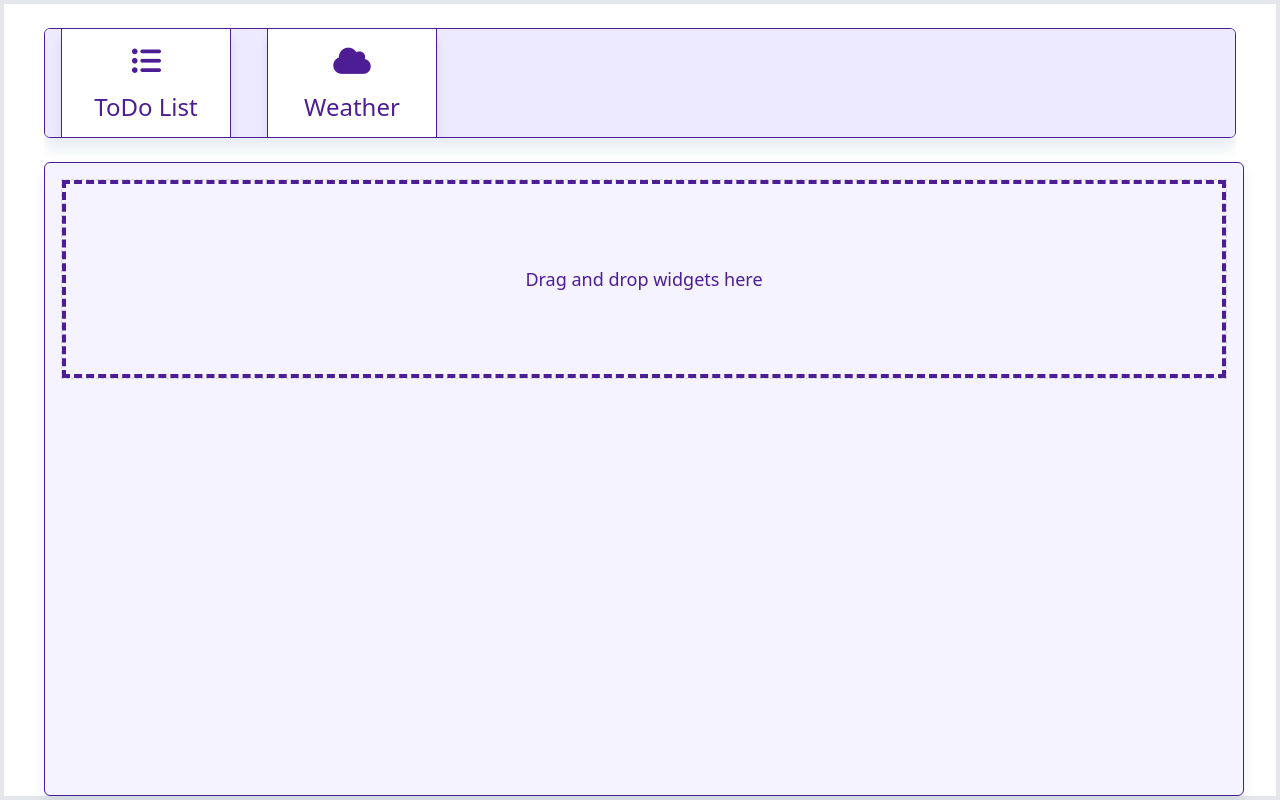
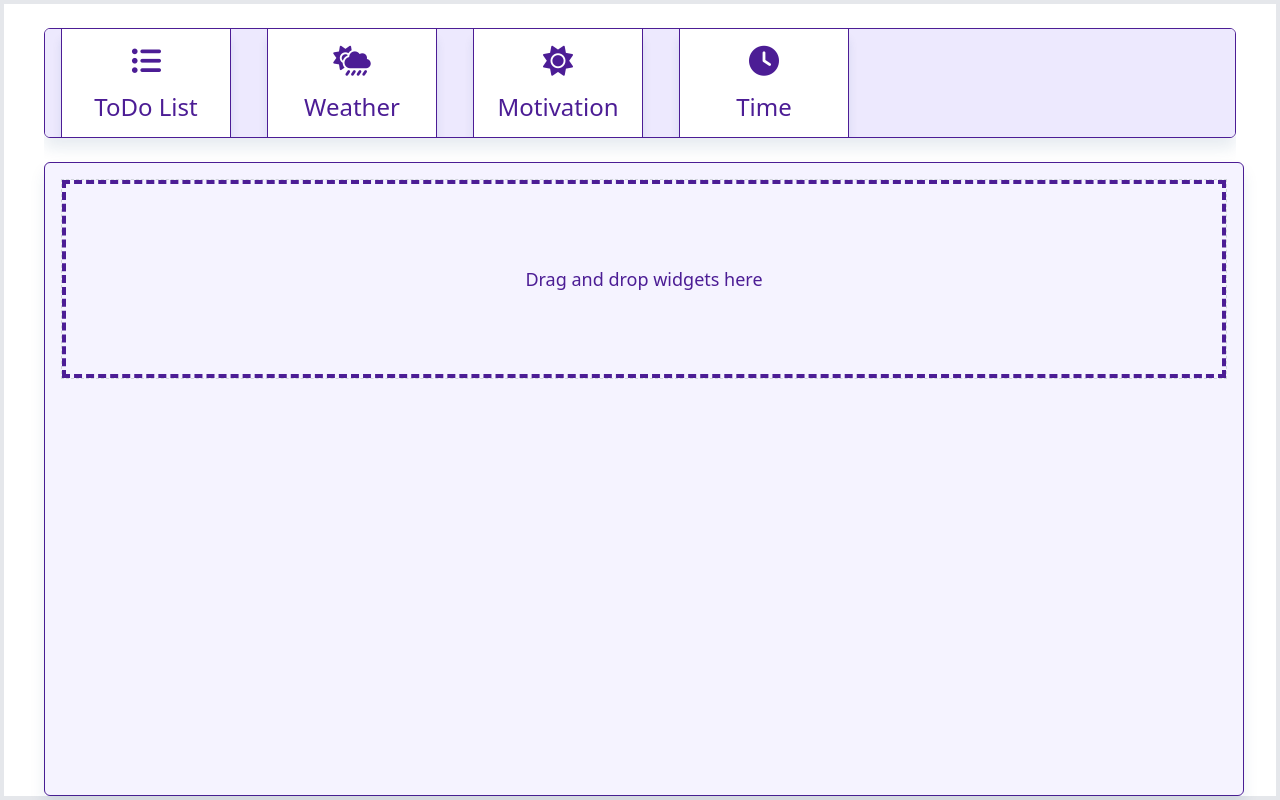
Before and after one commit to busefilizler/widgetDashboardForVue, a Vue app: page / in a window 1280 px wide. Built offline with nearby package versions, Linux system fonts and the light colour scheme.

Commit message:
refactor: Add MotivationWidget and TimeWidget components

```diff
--- a/components.d.ts
+++ b/components.d.ts
@@ -11,7 +11,10 @@ declare module 'vue' {
     ElButton: typeof import('element-plus/es')['ElButton']
     ElTooltip: typeof import('element-plus/es')['ElTooltip']
     LeftArea: typeof import('./src/components/areas/LeftArea.vue')['default']
+    MotivationWidget: typeof import('./src/components/widgets/MotivationWidget.vue')['default']
+    PlaceholderWidget: typeof import('./src/components/widgets/PlaceholderWidget.vue')['default']
     RightArea: typeof import('./src/components/areas/RightArea.vue')['default']
+    TimeWidget: typeof import('./src/components/widgets/TimeWidget.vue')['default']
     TodoWidget: typeof import('./src/components/widgets/TodoWidget.vue')['default']
     WeatherWidget: typeof import('./src/components/widgets/WeatherWidget.vue')['default']
     WidgetArea: typeof import('./src/components/areas/WidgetArea.vue')['default']
--- a/src/components/areas/DashboardArea.vue
+++ b/src/components/areas/DashboardArea.vue
@@ -33,10 +33,13 @@ import { storeToRefs } from "pinia";
 import { markRaw } from "vue";
 import TodoWidget from "@/components/widgets/TodoWidget.vue";
 import WeatherWidget from "@/components/widgets/WeatherWidget.vue";
-
+import MotivationWidget from "@/components/widgets/MotivationWidget.vue";
+import TimeWidget from "@/components/widgets/TimeWidget.vue";
 const componentMap = {
   TodoWidget: markRaw(TodoWidget),
   WeatherWidget: markRaw(WeatherWidget),
+  MotivationWidget: markRaw(MotivationWidget),
+  TimeWidget: markRaw(TimeWidget),
 } as const;
 
 const dragAndDropStore = useDragAndDropStore();
--- /dev/null
+++ b/src/components/widgets/MotivationWidget.vue
@@ -0,0 +1,13 @@
+<script setup lang="ts">
+import { defineProps, toRefs } from "vue";
+const props = defineProps(
+  {
+    gridTemp: String,
+  }
+);
+const { gridTemp } = toRefs(props);
+</script>
+
+<template>
+<div :class="gridTemp" class=" h-52 bg-white">Motivation</div>
+</template>
--- /dev/null
+++ b/src/components/widgets/PlaceholderWidget.vue
@@ -0,0 +1,13 @@
+<script setup lang="ts">
+import { defineProps, toRefs } from "vue";
+const props = defineProps(
+  {
+    gridTemp: String,
+  }
+);
+const { gridTemp } = toRefs(props);
+</script>
+
+<template>
+<div :class="gridTemp" class=" h-52 bg-white border-4 border-dashed border-violet-900"></div>
+</template>
--- /dev/null
+++ b/src/components/widgets/TimeWidget.vue
@@ -0,0 +1,13 @@
+<script setup lang="ts">
+import { defineProps, toRefs } from "vue";
+const props = defineProps(
+  {
+    gridTemp: String,
+  }
+);
+const { gridTemp } = toRefs(props);
+</script>
+
+<template>
+<div :class="gridTemp" class=" h-52 bg-white">Time</div>
+</template>
--- a/src/stores/dragAndDrop.ts
+++ b/src/stores/dragAndDrop.ts
@@ -1,49 +1,26 @@
 import { ref } from "vue";
 import { defineStore } from "pinia";
+import { widgetAreaItems } from "./widgetItems";
+import type { Widgets } from "@/types.d.ts";
+export const useDragAndDropStore = defineStore("dragAndDrop", () => {
 
-export interface Widget {
-  id: number;
-  name: string;
-  gridTemp: string;
-  icon: string;
-  componentName: "TodoWidget" | "WeatherWidget";
-}
-
-export const useDragAndDropStore = defineStore("dragAndDrop", () => {
-  const widgetAreaItems = ref<Widget[]>([
-    {
-      id: 1,
-      name: "ToDo List",
-      icon: "fa fa-list-ul",
-      gridTemp: "col-span-2",
-      componentName: "TodoWidget",
-    },
-    {
-      id: 2,
-      name: "Weather",
-      icon: "fa fa-cloud",
-      gridTemp: "col-span-1",
-      componentName: "WeatherWidget",
-    },
-  ]);
-
-  const dashboardItems = ref<Widget[]>([
-  ]);
-
-  const draggedWidget = ref<Widget | null>(null);
+  const widgetAreaItemsRef = ref<Widgets[]>(widgetAreaItems);
+  const dashboardItems = ref<Widgets[]>([]);
+  const draggedWidget = ref<Widgets | null>(null);
   const draggedFrom = ref<string>("");
   const draggedIndex = ref<number | null>(null);
+
   const allowDrop = (event: DragEvent) => {
     event.preventDefault();
   };
 
-  const drag = (event: DragEvent, widget: Widget, area: string) => {
+  const drag = (event: DragEvent, widget: Widgets, area: string) => {
     draggedWidget.value = widget;
     draggedFrom.value = area;
 
     if (area === "dashboardArea") {
       draggedIndex.value = dashboardItems.value.findIndex(
-        (item) => item.id === widget.id
+        (item: any) => item.id === widget.id
       );
     }
   };
@@ -53,7 +30,6 @@ export const useDragAndDropStore = defineStore("dragAndDrop", () => {
     if (!draggedWidget.value) return;
 
     if (draggedFrom.value === "dashboardArea" && area === "dashboardArea") {
-      // Aynı alan içinde yer değiştiriyoruz
       const dropTargetIndex = getDropTargetIndex(event);
       moveWidgetWithinDashboard(draggedIndex.value, dropTargetIndex);
     } else if (draggedFrom.value === "dashboardArea" && area === "widgetArea") {
@@ -61,17 +37,20 @@ export const useDragAndDropStore = defineStore("dragAndDrop", () => {
     } else if (draggedFrom.value === "widgetArea" && area === "dashboardArea") {
       moveWidgetToDashboard();
     }
+    cleanUp();
+  };
 
-    // Drag işlemi bitince sıfırla
+  const cleanUp = () => {
     draggedWidget.value = null;
     draggedIndex.value = null;
+    draggedFrom.value = "";
   };
 
   const getDropTargetIndex = (event: DragEvent) => {
-    const dashboardArea = document.querySelector('.dashboardArea');
+    const dashboardArea = document.querySelector(".dashboardArea");
     if (!dashboardArea) return 0;
 
-    const widgets = Array.from(dashboardArea.querySelectorAll('.widget'));
+    const widgets = Array.from(dashboardArea.querySelectorAll(".widget"));
 
     const mouseY = event.clientY;
     for (let i = 0; i < widgets.length; i++) {
@@ -83,12 +62,15 @@ export const useDragAndDropStore = defineStore("dragAndDrop", () => {
     return widgets.length;
   };
 
-  const moveWidgetWithinDashboard = (fromIndex: number | null, toIndex: number) => {
+  const moveWidgetWithinDashboard = (
+    fromIndex: number | null,
+    toIndex: number
+  ) => {
     if (fromIndex === null || fromIndex === toIndex) return;
 
     const widgetToMove = dashboardItems.value[fromIndex];
-    dashboardItems.value.splice(fromIndex, 1); // Eski pozisyondan kaldır
-    dashboardItems.value.splice(toIndex, 0, widgetToMove); // Yeni pozisyona ekle
+    dashboardItems.value.splice(fromIndex, 1);
+    dashboardItems.value.splice(toIndex, 0, widgetToMove);
   };
 
   const moveWidgetToDashboard = () => {
@@ -98,19 +80,21 @@ export const useDragAndDropStore = defineStore("dragAndDrop", () => {
 
   const moveWidgetToWidgetArea = () => {
     if (!draggedWidget.value) return;
+
     dashboardItems.value = dashboardItems.value.filter(
       (item) => item.id !== draggedWidget.value?.id
     );
-    const widgetExistsInArea = widgetAreaItems.value.some(
+
+    const widgetExistsInArea = widgetAreaItemsRef.value.some(
       (item) => item.id === draggedWidget.value?.id
     );
     if (!widgetExistsInArea) {
-      widgetAreaItems.value.push(draggedWidget.value);
+      widgetAreaItemsRef.value.push(draggedWidget.value);
     }
   };
 
   return {
-    widgetAreaItems,
+    widgetAreaItems: widgetAreaItemsRef,
     dashboardItems,
     draggedWidget,
     drag,
--- /dev/null
+++ b/src/stores/widgetItems.ts
@@ -0,0 +1,32 @@
+import type { Widgets } from "@/types.d.ts";
+
+  export const widgetAreaItems : Widgets[] = [
+  {
+    id: 1,
+    name: "ToDo List",
+    icon: "fa fa-list-ul",
+    gridTemp: "col-span-2",
+    componentName: "TodoWidget",
+  },
+  {
+    id: 2,
+    name: "Weather",
+    icon: "fa fa-cloud-sun-rain",
+    gridTemp: "col-span-1",
+    componentName: "WeatherWidget",
+  },
+  {
+    id: 3,
+    name: "Motivation",
+    icon: "fa fa-sun",
+    gridTemp: "col-span-1",
+    componentName: "MotivationWidget",
+  },
+  {
+    id: 4,
+    name: "Time",
+    icon: "fa-solid fa-clock",
+    gridTemp: "col-span-1",
+    componentName: "TimeWidget",
+  },
+];
--- /dev/null
+++ b/src/types.d.ts
@@ -0,0 +1,11 @@
+export interface Widgets {
+  id: number;
+  name: string;
+  gridTemp: string;
+  icon: string;
+  componentName:
+    | "TodoWidget"
+    | "WeatherWidget"
+    | "MotivationWidget"
+    | "TimeWidget";
+}
```
